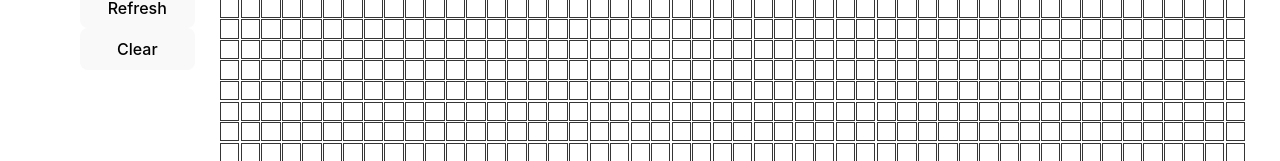
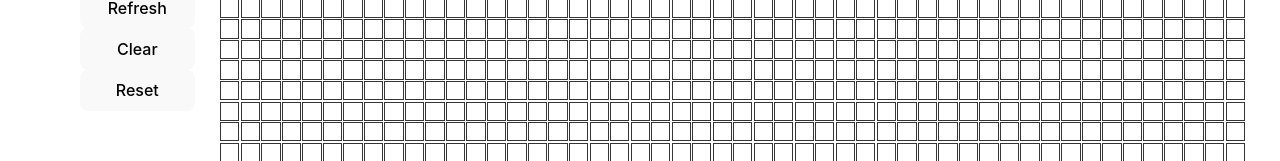
Before and after one commit to JeffBuda/electric-company, a React (Vite) app: page / in a window 1280 px wide. Shown: the part 426-587 px from the top of the page. Built offline with nearby package versions, Linux system fonts and the light colour scheme.

Commit message:
added random tree

```diff
--- a/src/GameBoard.tsx
+++ b/src/GameBoard.tsx
@@ -9,6 +9,7 @@ const CAPACITOR_DURATION = 10; // 10 seconds
 const CONDUIT_COST = 10;
 const SINK_REWARD = 1;
 const STARTING_FUNDS = 100;
+const TREE_CHANCE = 0.1; // 10% chance to place a tree
 
 const GameBoard: React.FC = () => {
   const initialGrid = Array(GRID_SIZE).fill(null).map(() => Array(GRID_SIZE).fill({ piece: null, powered: false, on: true, remainingPower: CAPACITOR_DURATION }));
@@ -142,6 +143,18 @@ const GameBoard: React.FC = () => {
     setGrid(initialGrid);
   };
 
+  const resetGrid = () => {
+    const newGrid = Array(GRID_SIZE).fill(null).map(() => Array(GRID_SIZE).fill({ piece: null, powered: false, on: true, remainingPower: CAPACITOR_DURATION }));
+    for (let row = 0; row < GRID_SIZE; row++) {
+      for (let col = 0; col < GRID_SIZE; col++) {
+        if (Math.random() < TREE_CHANCE) { // Use the TREE_CHANCE constant
+          newGrid[row][col] = { piece: 'forest', powered: false, on: true, remainingPower: CAPACITOR_DURATION };
+        }
+      }
+    }
+    setGrid(newGrid);
+  };
+
   return (
     <div className="game-container">
       <div className="score">Score: {score}</div>
@@ -155,6 +168,7 @@ const GameBoard: React.FC = () => {
         <button onClick={() => setSelectedPiece('remove')}>Remove</button>
         <button onClick={forceRecalculatePower}>Refresh</button>
         <button onClick={clearGrid}>Clear</button>
+        <button onClick={resetGrid}>Reset</button>
       </div>
       <div className="grid">
         {grid.map((row, rowIndex) =>
```
